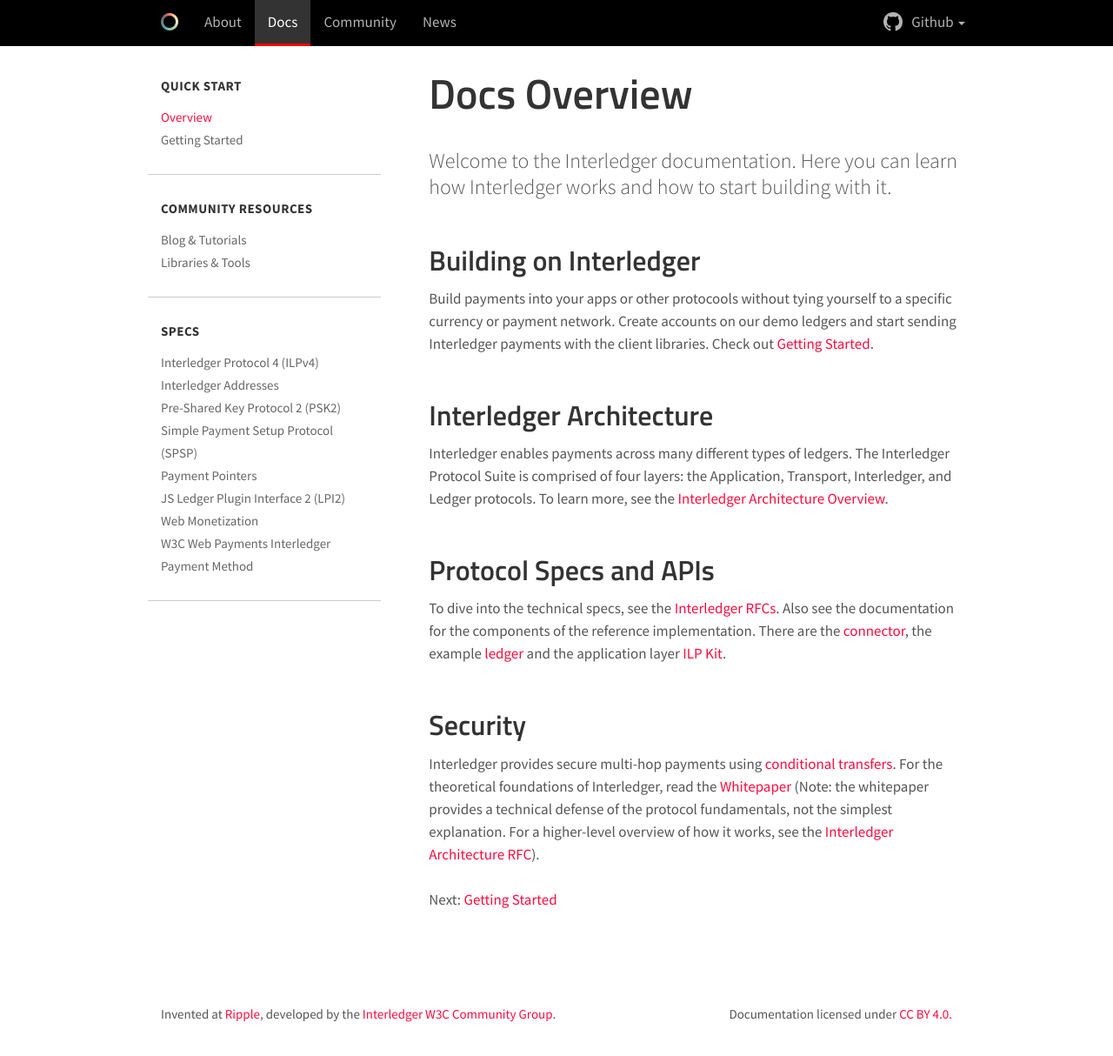
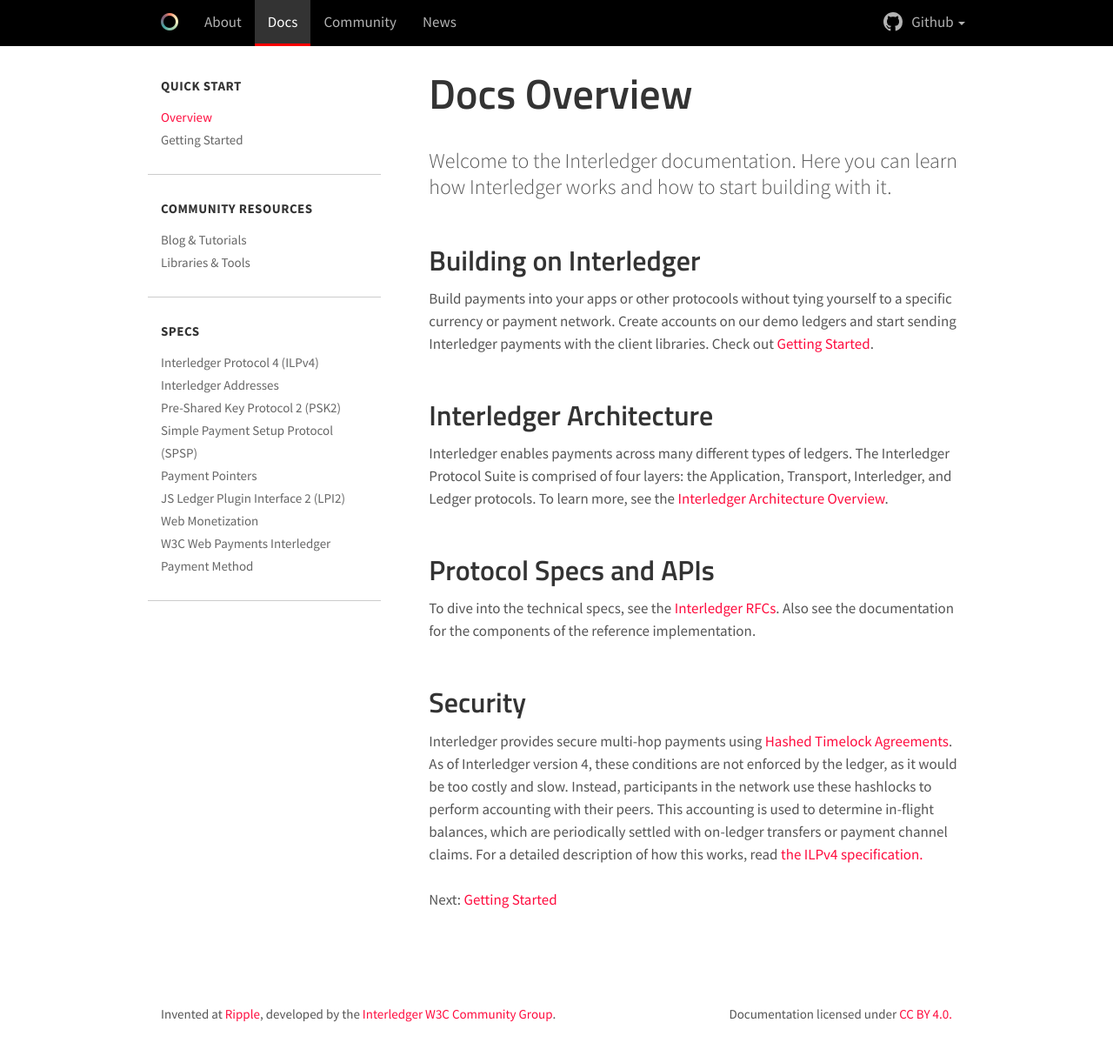
Before and after one commit to interledger/interledger.github.io, a Jekyll site: the page built from overview.html, in a window 1280 px wide and 1230 px high. Shown: the top 1214 px of the window at 87% size. Built offline with Jekyll 4.4.1, drawn with Linux system fonts in a browser that asks for light colours; nearby versions of some CDN libraries; some web fonts are replaced.

Commit message:
feat: update security model to ILPv4

```diff
--- a/overview.html
+++ b/overview.html
@@ -25,11 +25,11 @@
 
           <h2>Protocol Specs and APIs</h2>
 
-          <p>To dive into the technical specs, see the <a target="_blank" href="https://github.com/interledger/rfcs">Interledger RFCs</a>. Also see the documentation for the components of the reference implementation. There are the <a href="{{site.interledgerjs_baseurl}}ilp-connector/apidoc/">connector</a>, the example <a href="{{site.interledgerjs_baseurl}}five-bells-ledger/apidoc/">ledger</a> and the application layer <a href="{{site.interledgerjs_baseurl}}ilp-kit/apidoc/">ILP Kit</a>.</p>
+          <p>To dive into the technical specs, see the <a target="_blank" href="https://github.com/interledger/rfcs">Interledger RFCs</a>. Also see the documentation for the components of the reference implementation.</p>
 
           <h2>Security</h2>
 
-          <p>Interledger provides secure multi-hop payments using <a href="https://adrian.hopebailie.com/the-power-of-conditional-payments-2d1ea531250a">conditional transfers</a>. For the theoretical foundations of Interledger, read the <a target="_blank" href="interledger.pdf">Whitepaper</a> (Note: the whitepaper provides a technical defense of the protocol fundamentals, not the simplest explanation. For a higher-level overview of how it works, see the <a href="rfcs/0001-interledger-architecture/">Interledger Architecture RFC</a>).</p>
+          <p>Interledger provides secure multi-hop payments using <a href="https://github.com/interledger/rfcs/blob/master/0022-hashed-timelock-agreements/0022-hashed-timelock-agreements.md">Hashed Timelock Agreements</a>. As of Interledger version 4, these conditions are not enforced by the ledger, as it would be too costly and slow. Instead, participants in the network use these hashlocks to perform accounting with their peers. This accounting is used to determine in-flight balances, which are periodically settled with on-ledger transfers or payment channel claims. For a detailed description of how this works, read <a href="https://github.com/interledger/rfcs/blob/master/0027-interledger-protocol-4/0027-interledger-protocol-4.md">the ILPv4 specification.</a></p>
 
           <p>Next: <a href="getting-started.html">Getting Started</a></p>
       </div>
```
